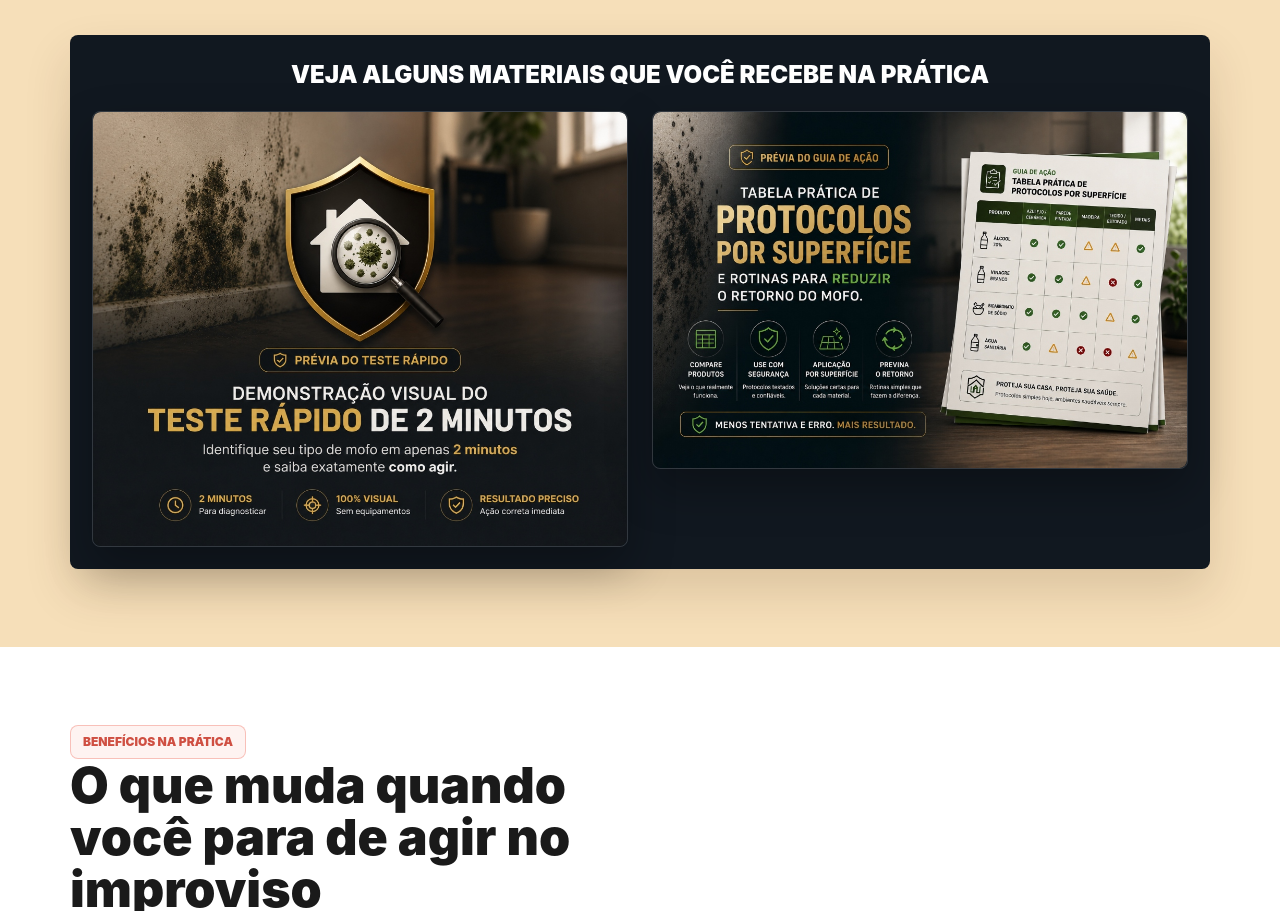
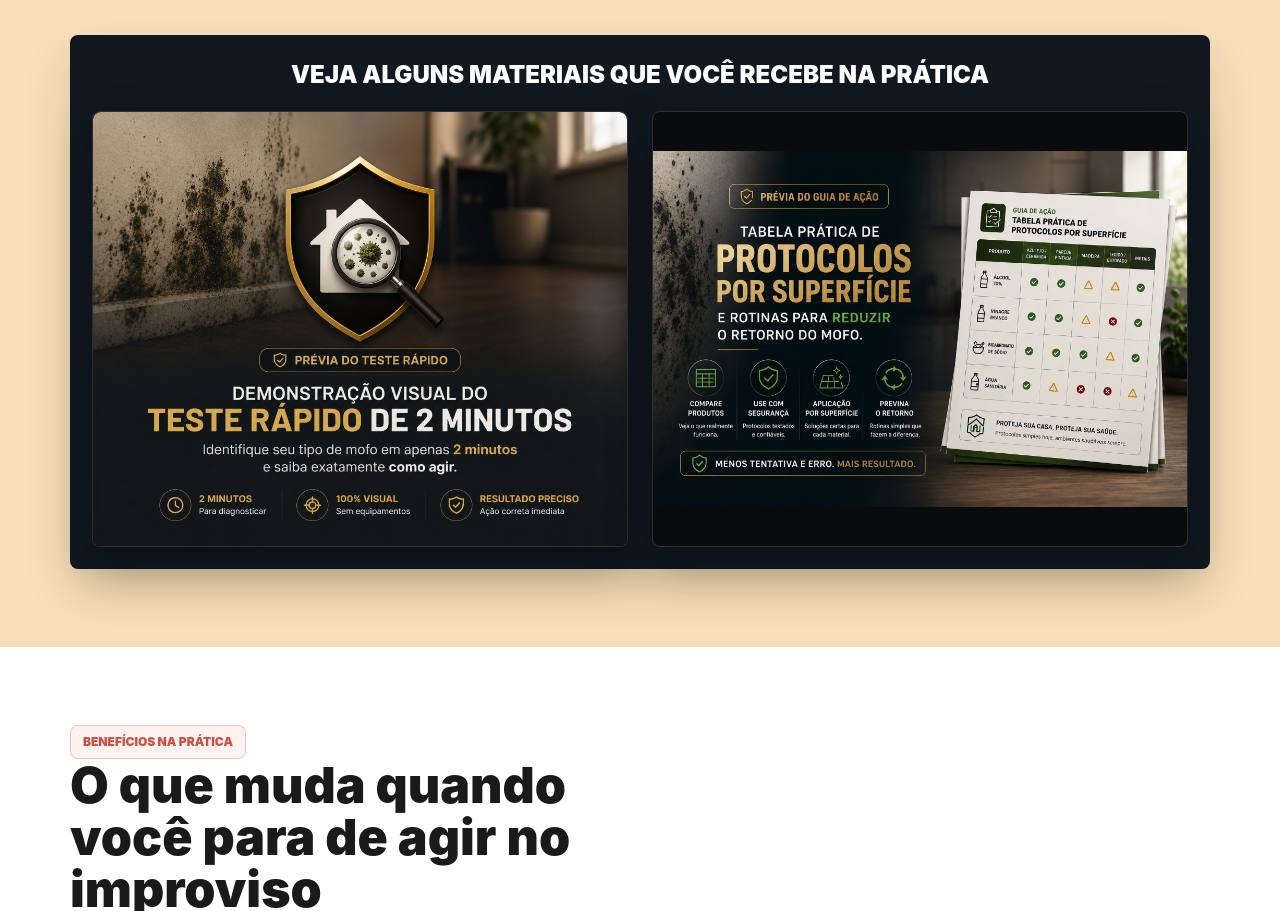
Before and after one commit to lima81855/gui-4f-mofo-zero, a plain HTML site: page index.html in a window 1280 px wide. Shown: the part 2065-2976 px from the top of the page. Drawn offline with Linux system fonts and the light colour scheme.

Commit message:
fix(css): make preview cards identical height using flex and dark background blending

```diff
--- a/index.html
+++ b/index.html
@@ -524,17 +524,19 @@
       display: grid;
       grid-template-columns: repeat(2, minmax(0, 1fr));
       gap: 24px;
-      align-items: start;
     }
 
     .inside-preview-image {
       width: 100%;
+      height: 100%;
       overflow: hidden;
       border: 1px solid rgba(255, 255, 255, .14);
       border-radius: 8px;
-      background: transparent;
+      background: #0a0b0d;
       box-shadow: 0 20px 46px rgba(0, 0, 0, .3);
       transition: transform .24s ease, border-color .24s ease, box-shadow .24s ease;
+      display: flex;
+      flex-direction: column;
     }
 
     .inside-preview-image:hover {
@@ -546,8 +548,10 @@
     .inside-preview-image img {
       display: block;
       width: 100%;
-      height: auto;
-      border-radius: 8px;
+      height: 100%;
+      object-fit: contain;
+      border-radius: 8px;
+      flex-grow: 1;
     }
 
     .line {
```
